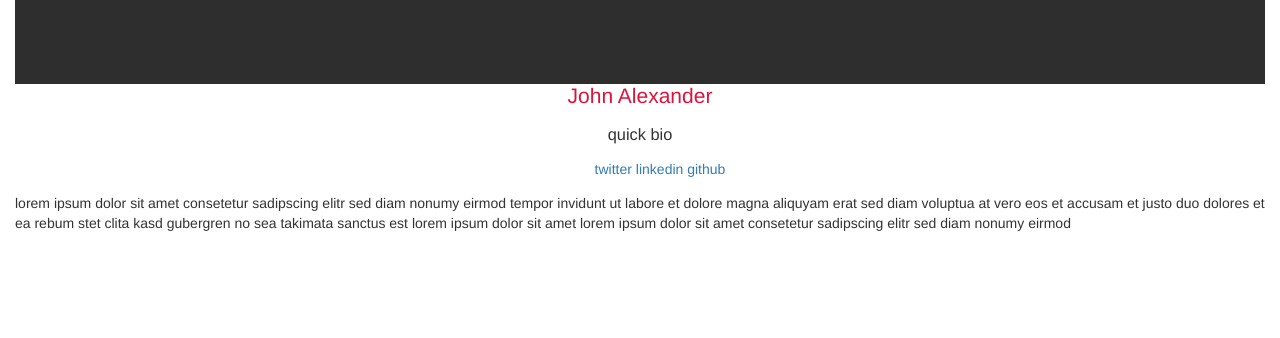
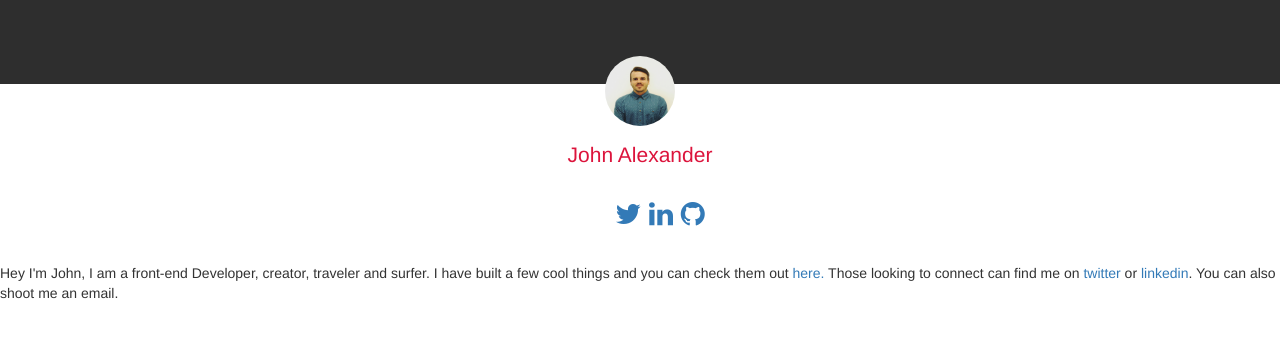
Before and after one commit to johnalxndr/old-portfolio, a plain HTML site: page index.html in a window 1280 px wide. Drawn offline with nearby package versions, Linux system fonts and the light colour scheme.

Commit message:
deleting old background and styling some profile stuff

```diff
--- a/css/main.css
+++ b/css/main.css
@@ -5,16 +5,15 @@ body {
 .header {
     padding: 3em;
     background-color: #2e2e2e;
+    z-index: -1;
 }
 
-.avatar {
+img {
     border-radius: 50%;
-    border: 3px solid red;
     height: 5em;
     width: 5em;
-    margin: 0 auto;
-    margin-top: -2.7em;
-    background-color: antiquewhite;
+    z-index: 1;
+    margin-top: -2em;
 }
 
 h2 {
@@ -27,12 +26,18 @@ h3 {
 }
 
 .social-icons {
-    list-style: none;
-    font-size: 1em;
+    font-size: 2em;
+}
+
+.social {
     text-align: center;
 }
 
-.social-icons li {
+.profile-info {
+    text-align: center;
+}
+
+li {
     display: inline;
     text-decoration: none;
 }
--- a/index.html
+++ b/index.html
@@ -15,6 +15,7 @@
 
     <!-- Place favicon.ico and apple-touch-icon.png in the root directory -->
     <link rel="stylesheet" href="https://maxcdn.bootstrapcdn.com/bootstrap/3.3.2/css/bootstrap.min.css">
+    <link rel="stylesheet" href="//maxcdn.bootstrapcdn.com/font-awesome/4.3.0/css/font-awesome.min.css">
     <link rel="stylesheet" href="css/normalize.css">
     <link rel="stylesheet" href="css/main.css">
     <link href='http://fonts.googleapis.com/css?family=Lato' rel='stylesheet' type='text/css'>
@@ -28,24 +29,25 @@
         <![endif]-->
 
     <!-- Add your site or application content here -->
+    <div class="row">
         <div class="container-fluid">
-        <div class="col-xs-12 header">
+            <div class="header">
             </div>
-        <div class="avatar"></div>
-
+            <div class="profile-info">
+                <img class="avatar" src="img/IMG_0159.JPG">
                 <h2>John Alexander</h2>
-        <h3>quick bio </h3>
                 <ul class="social-icons">
-            <li><a href="#"><i class=""></i>twitter</a>
+                    <li class="social"><a href="#"><i class="fa fa-twitter"></i></a>
                     </li>
-            <li><a href="#"><i class=""></i>linkedin</a>
+                    <li class="social"><a href="#"><i class="fa fa-linkedin"></i></a>
                     </li>
-            <li><a href="#"><i class=""></i>github</a>
+                    <li class="social"><a href="#"><i class="fa fa-github"></i></a>
                     </li>
                 </ul>
-        <p>lorem ipsum dolor sit amet consetetur sadipscing elitr sed diam nonumy eirmod tempor invidunt ut labore et dolore magna aliquyam erat sed diam voluptua at vero eos et accusam et justo duo dolores et ea rebum stet clita kasd gubergren no sea takimata sanctus est lorem ipsum dolor sit amet lorem ipsum dolor sit amet consetetur sadipscing elitr sed diam nonumy eirmod</p>
             </div>
-
+            <p>Hey I'm John, I am a front-end Developer, creator, traveler and surfer. I have built a few cool things and you can check them out <a href="#">here.</a> Those looking to connect can find me on <a href="#">twitter</a> or <a href="#">linkedin</a>. You can also shoot me an email.</p>
+        </div>
+    </div>
     <script src="//ajax.googleapis.com/ajax/libs/jquery/1.10.2/jquery.min.js"></script>
     <script>
         window.jQuery || document.write('<script src="js/vendor/jquery-1.10.2.min.js"><\/script>')
```
Also changed, not shown: 1 other file. Lines whose indentation alone changed are shown as unchanged.
